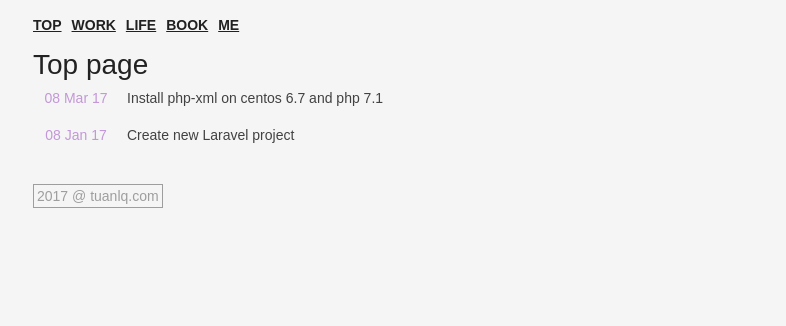
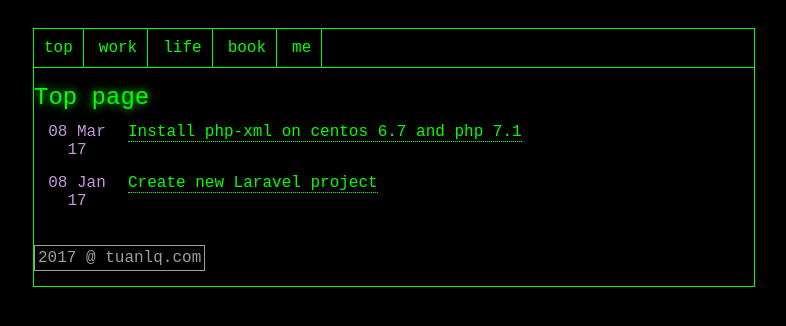
Before and after one commit to tuanle/tuanle.github.io, a Jekyll site: the page built from index.html, in a window 1280 px wide. Shown: the top 326 px of the page, without its empty margins (95-881 px from the left). Built offline with Jekyll 4.4.1, drawn with Linux system fonts in a browser that asks for light colours.

Commit message:
[temp] Temporary commit in 2017-08-29 03:57

```diff
--- a/assets/css/main.css
+++ b/assets/css/main.css
@@ -8,6 +8,7 @@
    Base styles: opinionated defaults
    ========================================================================== */
 
+/*
 html, body {
     font-family: Ubuntu, sans-serif;
     font-size: 14px;
@@ -18,10 +19,22 @@ html, body {
     color: #424242;
     background: #f5f5f5;
 }
+*/
+
+@font-face { font-family: Pixel; src: url('./pixel.ttf'); }
+
+body {
+    background-color: #000;
+    color: #0f0;
+    font-family: "Droid Sans Mono", monospace;
+    font-size: 12pt;
+    margin: 0;
+    padding: 0;
+}
 
 /*
  * Remove text-shadow in selection highlight:
- * https://twitter.com/miketaylr/status/12228805301
+ * https://twitter.com/miketaylr/status/10f08805301
  *
  * These selection rule sets have to be separate.
  * Customize the background color to match your design.
@@ -79,17 +92,31 @@ textarea {
 }
 
 a {
-    color: #424242;
+    color: #0f0;
     text-decoration: none;
+    border-bottom: 1px dotted;
 }
 
 a:hover {
     color: #757575;
 }
 
+h1 {
+    font-size: 150%;
+}
+
+h2 {
+    font-size: 130%;
+}
+
+h3 {
+    font-size: 110%;
+}
+
 h1, h2, h3, h4, h5 {
     font-weight: normal;
-    color: #222;
+    color: #0f0;
+    text-shadow: 0 0 10px #0f0;
 }
 
 ul, ul ul, ul ul ul, ul ul ul ul, ul ul ul ul ul {
@@ -126,26 +153,34 @@ ul.list-inline li:last-child, a.tag:last-child {
 #container {
     width: 720px;
     max-width: 90%;
-    margin: 0 auto auto 10%;
+    margin: 28px auto 28px 10%;
+    border: 1px solid #0f0;
 }
 
 header {
     margin-bottom: 16px;
+    border-bottom: 1px solid #0f0;
+}
+
+#menu {
+    padding: 0;
+    margin: 0;
 }
 
 #menu .item {
-    margin-right: 10px;
+    display: inline-block;
+    border-right: 1px solid #0f0;
 }
 
-#menu .item a, a.category {
-    color: #212121;
-    font-weight: bold;
-    text-transform: uppercase;
-    text-decoration: underline;
+#menu > .item > a, a.category {
+    display: inline-block;
+    color: #0f0;
+    padding: 10px;
+    border-bottom: 0;
 }
 
 #menu .item a:hover, a.category:hover {
-    color: #616161;
+    background: #030;
 }
 
 #tags .tag a, a.tag {
```
